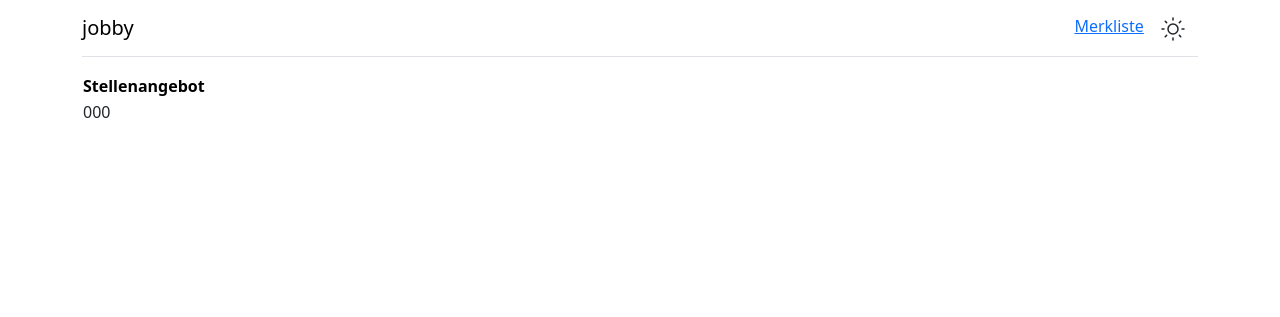
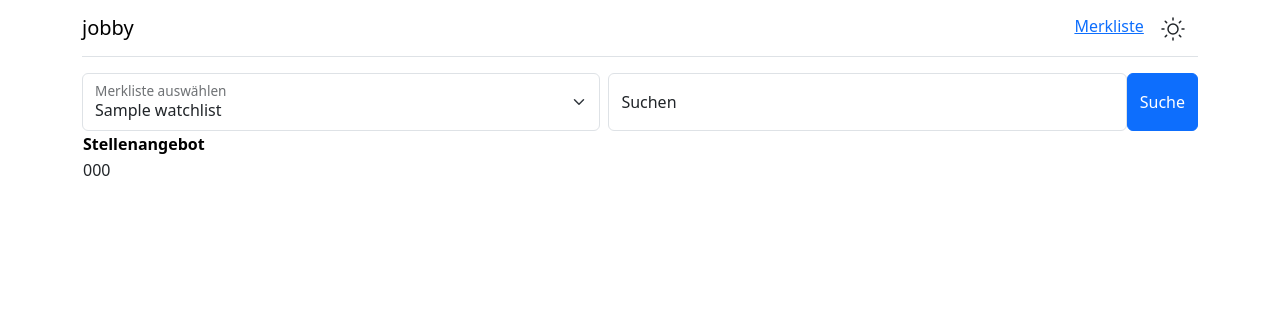
Before and after one commit to Actionb/jobby, a Django app: template jobby/templates/jobby/watchlist.html in a window 1280 px wide. Shown: the top 317 px of the page. Run offline with Django 5.2, Linux system fonts and the light colour scheme; tables that the repository leaves empty hold one stand-in row (values such as "Sample post"); the template is opened without the code that fills it: values that come from a table or form of the project are taken from there, most other values are stand-ins (such as "Sample title", 1, 10 or a date in 2020); some libraries are stand-ins or nearby versions.

Commit message:
Add watchlist search form

```diff
--- a/jobby/templates/jobby/watchlist.html
+++ b/jobby/templates/jobby/watchlist.html
@@ -2,21 +2,37 @@
 
 {% block content %}
 {% block watchlist_search_form %}
-{# TODO: add watchlist select #}
-{# TODO: add search bar to search the results #}
+<form method="GET" class="d-flex">
+    <div class="col form-floating me-2">
+        <select class="form-select" id="watchlistSelect" name="watchlist_name">
+            <option selected>{{ current_watchlist }}</option>
+            {% for watchlist_name in watchlist_names %}
+            <option value="{{ watchlist_name }}">{{ watchlist_name }}</option>
+            {% endfor %}
+        </select>
+        <label for="watchlistSelect">Merkliste auswählen</label>
+    </div>
+    <div class="col form-floating">
+        <input type="text" class="form-control" id="searchInput" name="q" placeholder="Textsuche...">
+        <label for="searchInput">Suchen</label>
+    </div>
+    <button type="submit" class="btn btn-primary">Suche</button>
+</form>
 {% endblock watchlist_search_form %}
 
 {% block watchlist_items %}
 <table>
     <thead>
-        <tr class="table-primary">
-            <th scope="col" class="sticky-top z-999">Stellenangebot</th>
-        </tr>
+    <tr class="table-primary">
+        <th scope="col" class="sticky-top z-999">Stellenangebot</th>
+    </tr>
     </thead>
     <tbody>
-        {% for stellenangebot in stellenangebot_list %}
-        <tr><td>{{ stellenangebot }}</td></tr>
-        {% endfor %}
+    {% for stellenangebot in stellenangebot_list %}
+    <tr>
+        <td>{{ stellenangebot }}</td>
+    </tr>
+    {% endfor %}
     </tbody>
 </table>
 {% endblock watchlist_items %}
```
Also changed, not shown: jobby/views.py (+17 -3 lines), tests/test_views.py (+33 -0 lines).
